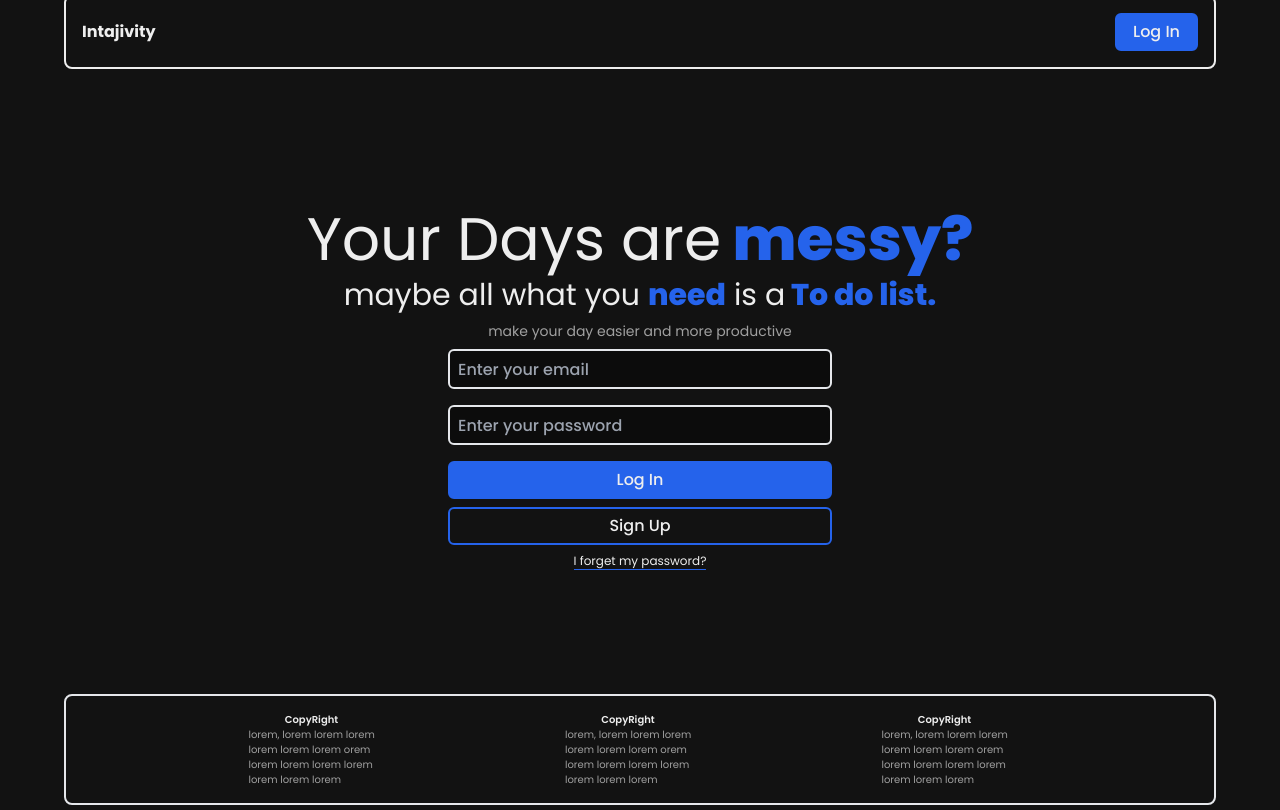
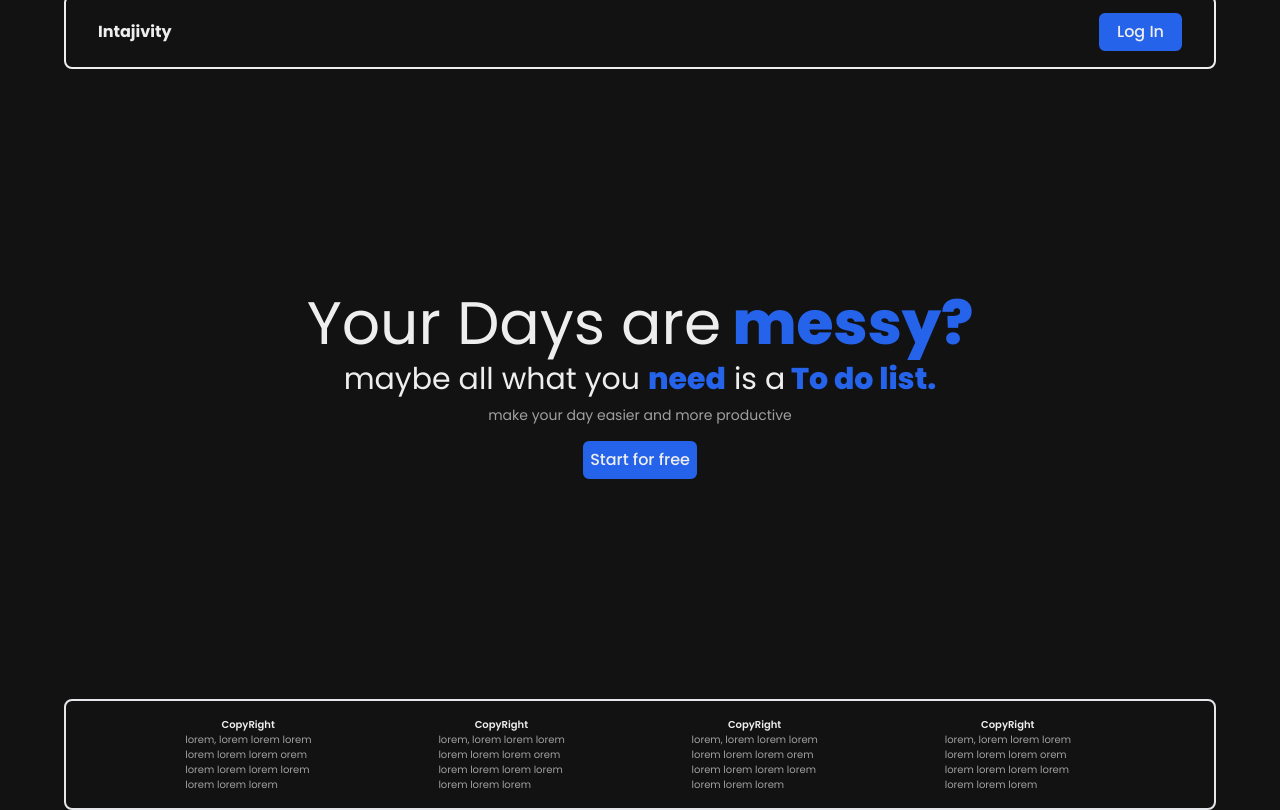
Before and after one commit to abdurrahmen/ToDoList-App, a Next.js app: page / in a window 1280 px wide. Built offline with nearby package versions, Linux system fonts and the light colour scheme.

Commit message:
make separated login page

```diff
--- a/app/layout.jsx
+++ b/app/layout.jsx
@@ -19,6 +19,7 @@ export default function RootLayout({children}) {
     </head>
       <body className='dark'>
           <main className='flex flex-col items-center min-h-[100vh]' >
+
               <NavBar />
               {children}
               <Footer />
--- /dev/null
+++ b/app/login/page.jsx
@@ -0,0 +1,14 @@
+import Login from '@components/Login'
+import { Main } from '@components/Main'
+
+export const metadata = {
+  title: 'Intajivity • login'
+}
+
+export default function page() {
+  return (
+    <Main>
+      <Login />
+    </Main>
+  )
+}
--- a/components/Button.jsx
+++ b/components/Button.jsx
@@ -2,12 +2,13 @@ import React from 'react'
 
 export default function Button(props) {
 
-  const {text, dark, line, main} = props;
+  const {text, dark, line, main, handleClick} = props;
+
 
   return (
-    <button className={line ? 'border-b-[1.5px] border-blue-600 w-fit m-auto text-xs ' :
+    <button onClick={handleClick} className={line ? 'border-b-[1.5px] border-blue-600 w-fit m-auto text-xs ' :
       (dark ? ' bg-blue-600  ' : ' bg-transparent ') +
-      'border-blue-600 border-2 rounded-md p-[5px] font-[500] text-md active:bg-blue-500 active:border-blue-500 duration-200' + (main ? ' px-4' : '')} >
+      'border-blue-600 border-2 rounded-md p-[5px] font-[500] text-md active:bg-blue-500 active:border-blue-500 duration-200' + (main ? '  px-4' : '')} >
       {text}
     </button>
   )
--- a/components/Calendar.jsx
+++ b/components/Calendar.jsx
@@ -1,6 +1,5 @@
 'use client'
 import React, {useState} from 'react'
-import Button from './Button';
 
 const months = {'January': 'Jan','February': 'Feb','March': 'Mar','April': 'Apr','May': 'May', 'June': 'Jun','July': 'Jul','August': 'Aug','September': 'Sept','October': 'Oct','November': 'Nov','December': 'Dec',
 };
@@ -8,6 +7,7 @@ const monthsArr = Object.keys(months);
 
 const daysList = {'Sunday': 0, 'Monday': 1, 'Tuesday': 2, 'Wednesday': 3, 'Thursday': 4, 'Friday': 5, 'Saturday': 6};
 const daysArr = Object.keys(daysList);
+
 const displayDays = ['Sun', 'Mon', 'Tue', 'Wed', 'Thu', 'Fri', 'Sat'];
 
 export default function Calendar() {
--- a/components/Footer.jsx
+++ b/components/Footer.jsx
@@ -5,7 +5,8 @@ export default function Footer() {
   const lorem = 'lorem, lorem lorem lorem lorem lorem lorem orem lorem lorem lorem lorem lorem lorem lorem '
 
   return (
-    <ul className='flex justify-evenly items-center p-4 rounded-lg translate-y-[5px] w-[90vw] border-2'>
+    <footer>
+      <ul className='flex justify-evenly flex-col sm:flex-row sm:items-center p-4 rounded-lg translate-y-[10px] w-[90vw] border-2'>
       <li className='text-[8px] sm:text-[10px] max-w-[150px] w-fit'>
         <h3 className='text-center translate-x-[-12px] font-semibold'>CopyRight</h3>
         <p className='text-[#ffffff99]'>{lorem}</p>
@@ -18,6 +19,11 @@ export default function Footer() {
         <h3 className='text-center translate-x-[-12px] font-semibold'>CopyRight</h3>
         <p className='text-[#ffffff99]'>{lorem}</p>
       </li>
-    </ul>
+      <li className='text-[8px] sm:text-[10px] max-w-[150px] w-fit'>
+        <h3 className='text-center translate-x-[-12px] font-semibold'>CopyRight</h3>
+        <p className='text-[#ffffff99]'>{lorem}</p>
+      </li>
+      </ul>
+    </footer>
   )
 }
--- a/components/Hero.jsx
+++ b/components/Hero.jsx
@@ -1,6 +1,8 @@
-import Login from "./Login";
+import Link from "next/link"
+import Button from "./Button"
 
 export default function Hero() {
+
   return (
     <>
       <div className='text-center m-2'>
@@ -15,8 +17,11 @@ export default function Hero() {
 
         <p className='text-sm text-[#ffffff99] '>make your day easier and more productive</p>
       </div>
-
-      <Login />
+      <div className='m-2'>
+        <Link href='/login'>
+          <Button text='Start for free' dark />
+        </Link>
+      </div>
     </>
   )
 }
--- a/components/Login.jsx
+++ b/components/Login.jsx
@@ -3,8 +3,13 @@ import Button from './Button'
 
 export default function Login() {
   return (
-    <div className='flex flex-col gap-2 justify-center w-[30vw] min-w-[300px]'>
-
+    <div className='min-w-[350px] w-[40vw]'>
+      {/* <div className=''>
+          <h2 className='text-center'>Make your time more productive with Intajivity</h2>
+      </div> */}
+      <div className='flex flex-col gap-2 justify-center '>
+        <h1 className='text-center text-4xl font-semibold'>Login</h1>
+        <p className='text-sm text-[#ffffff99] text-center'>make your days easier and more productive</p>
         <input className='w-full outline-none px-2 rounded-md bg-[#00000057] border-2 font-[500] text-md h-10 focus:border-blue-600 duration-200 ' required placeholder='Enter your email' type='email'/>
         <input className='w-full my-2 outline-none px-2 rounded-md bg-[#00000057] border-2 font-[500] text-md h-10 focus:border-blue-600 duration-200 ' required placeholder='Enter your password' type='password'/>
 
@@ -13,5 +18,6 @@ export default function Login() {
         <Button text='I forget my password?' line />
 
       </div>
+    </div>
   )
 }
--- a/components/NavBar.jsx
+++ b/components/NavBar.jsx
@@ -3,7 +3,7 @@ import Button from './Button'
 
 export default function NavBar() {
   return (
-    <nav className='flex justify-between mx-auto w-[90vw] py-4 px-4 translate-y-[-5px] rounded-lg items-center border-solid border-2 border-[#eee] '>
+    <nav className='flex justify-between mx-auto w-[90vw] py-4 px-4 sm:px-8 translate-y-[-5px] rounded-lg items-center border-solid border-2 border-[#eee] '>
       <h2 className='font-bold'>Intajivity</h2>
       <Button main dark text="Log In" />
     </nav>
```
